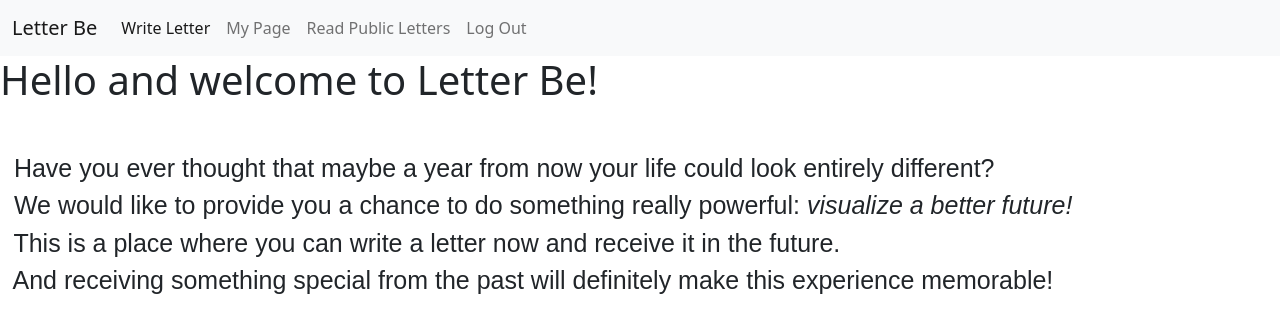
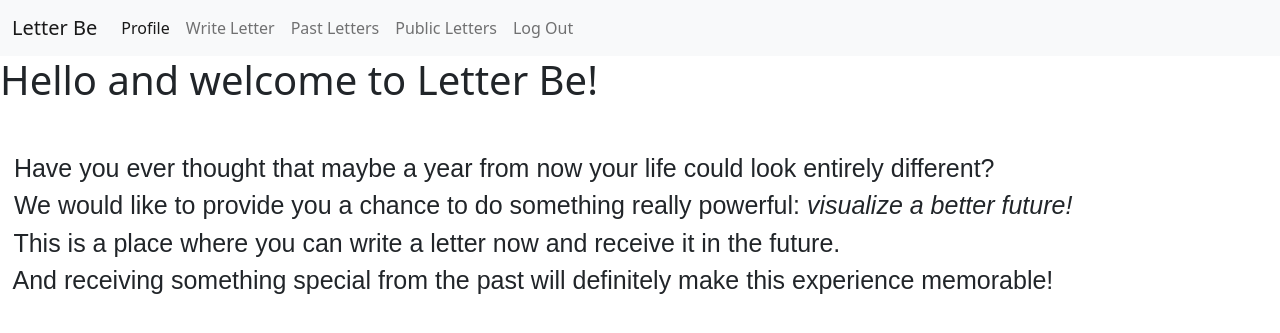
Before and after one commit to karineunderwood/letter-be, a Flask app: page / in a window 1280 px wide. Shown: the top 333 px of the page. Run offline with Flask 2, Linux system fonts and the light colour scheme; the visitor is signed in with stand-in values (Sample User, id 1).

Commit message:
public_letters.html is working. Need to work on how to display them better

```diff
--- a/crud.py
+++ b/crud.py
@@ -50,7 +50,7 @@ def get_all_letters_by_user_id(user_id):
 
     return Letter.query.filter(Letter.user_id == user_id).all()
 
-def get_published_letter(publish):
+def get_published_letter():
     """Return all published letters."""
 
     return Letter.query.filter(Letter.publish == True).all()
--- a/server.py
+++ b/server.py
@@ -84,6 +84,7 @@ def process_login():
         return redirect("/")
     else:
         session["user_email"] = user.email
+        session["user_id"] = user.user_id
         flash(f'Welcome back, {user.email}!')
 
         return redirect(f"/user/{user.user_id}")
@@ -106,28 +107,6 @@ def user_profile(user_id):
 
     return render_template("users_profile.html", user=user)
 
-# @app.route("/user/<user_id>")
-# def user_profile_navbar(user_id):
-#     """ This is just a text."""
-
-#
-
-# #     if user:
-#       user = crud.get_user_by_id(user_id)
-#     if user:
-#         return redirect(f"/user/{user_id}")
-#     else:
-
-
-def send_user_profile_pic(photo):
-    """Process form data."""
-
-    result = cloudinary.uploader.upload(photo,
-                                        api_key=CLOUDINARY_KEY,
-                                        api_secret=CLOUDINARY_SECRET,
-                                        cloud_name=CLOUD_NAME )
-    return result
-
 
 @app.route("/letter", methods=["POST"])
 def create_a_letter():
@@ -140,6 +119,14 @@ def create_a_letter():
     letter_title = request.form.get("title")
     creation_date = request.form.get("creation-date")
     delivery_date = request.form.get("delivery-date")
+    publish = request.form.get("publish")
+
+
+    if publish == "YES":
+        publish = True
+    elif publish == "NO":
+        publish = False
+
 
     if user is None:
         flash("You must log in to write a letter.")
@@ -153,7 +140,7 @@ def create_a_letter():
                         delivery_date=delivery_date,
                         likes=0,
                         read=False,
-                        publish=False,
+                        publish=publish,
                         user_id=user.user_id)  #user is the user object from line 79, user_id is a column in your users table
 
 
@@ -171,7 +158,12 @@ def display_letter(letter_id):
 
     return render_template("letter.html", letter=letter)
 
+@app.route("/public_letters")
+def display_all_public_letters():
+    """Display all published letters."""
 
+    published = crud.get_published_letter()
+    return render_template("public_letters.html", published=published)
 
 @app.route("/write_letter")
 def write_letters():
@@ -181,9 +173,9 @@ def write_letters():
     return render_template("letter_page.html")
 
 
-@app.route("/all_letters")
-def all_letters():
-    """Return all letters."""
+@app.route("/users_letters")
+def users_letters():
+    """Return all letters from user."""
 
     logged_in_email = session.get("user_email")
     user = crud.get_user_by_email(logged_in_email)
@@ -191,7 +183,12 @@ def all_letters():
 
     letters = crud.get_all_letters_by_user_id(user.user_id)
 
-    return render_template("all_letters.html", letters=letters)
+    return render_template("users_letters.html", letters=letters)
+
+
+
+
+
 
 #  Helper function for my cloudinary request
 
--- a/templates/base.html
+++ b/templates/base.html
@@ -25,15 +25,18 @@
             {% if 'user_email' in session %}
 
               <li class="nav-item">
-                <a class="nav-link active" aria-current="page" href="/write_letter">Write Letter</a>
+                <a class="nav-link active" aria-current="page" href="/user/{{ session['user_id'] }}">Profile</a>
               </li>
 
               <li class="nav-item">
-                <a class="nav-link" href="/">My Page</a>
+                <a class="nav-link" href="/write_letter">Write Letter</a>
               </li>
 
               <li class="nav-item">
-                <a class="nav-link" href="/">Read Public Letters</a>
+                <a class="nav-link" href="/users_letters">Past Letters</a>
+              </li>
+              <li class="nav-item">
+                <a class="nav-link" href="/public_letters">Public Letters</a>
               </li>
               <li class="nav-item">
                 <a class="nav-link" href="/logout">Log Out</a>
```
Also changed, not shown: templates/all_letters.html (deleted, +0 -14 lines).
